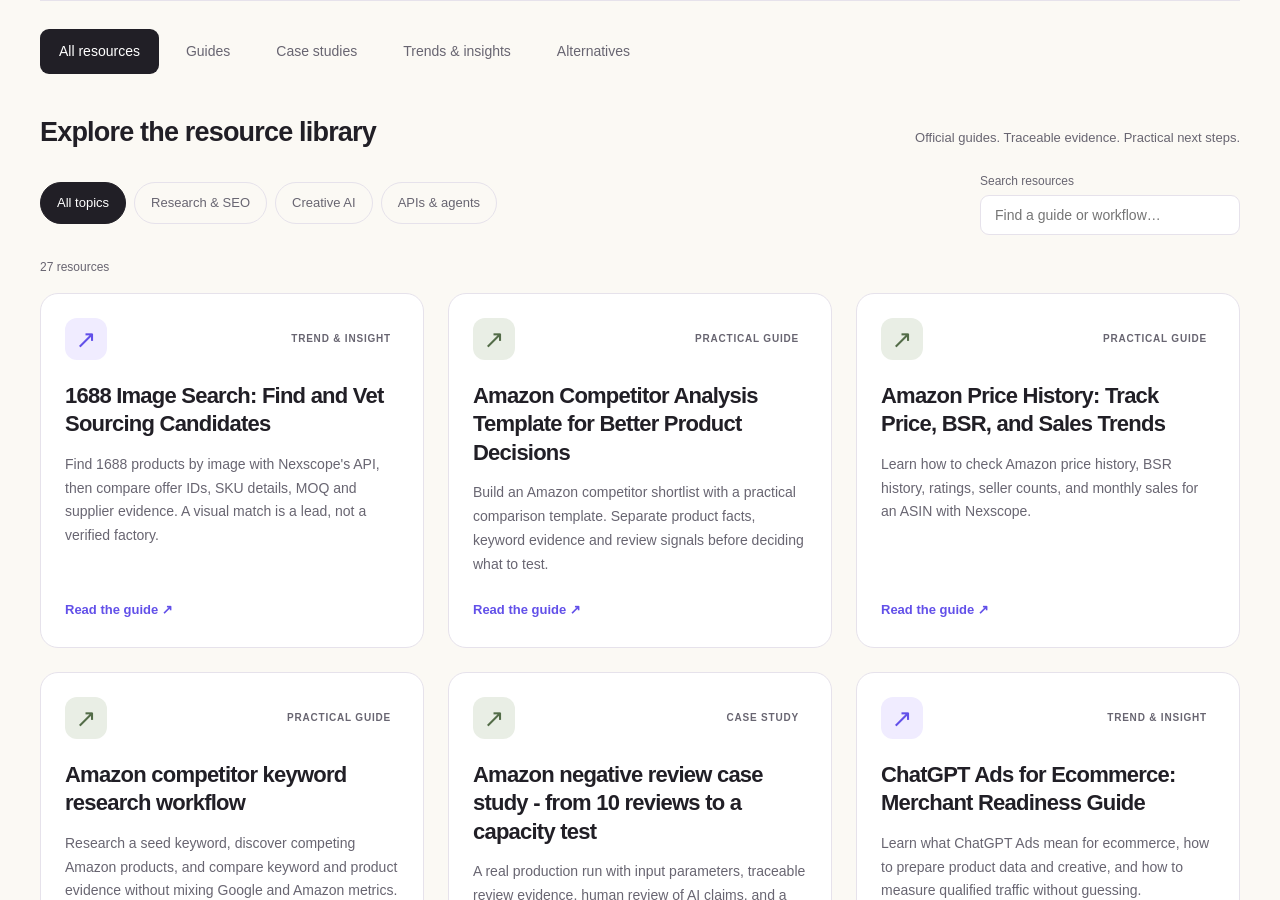
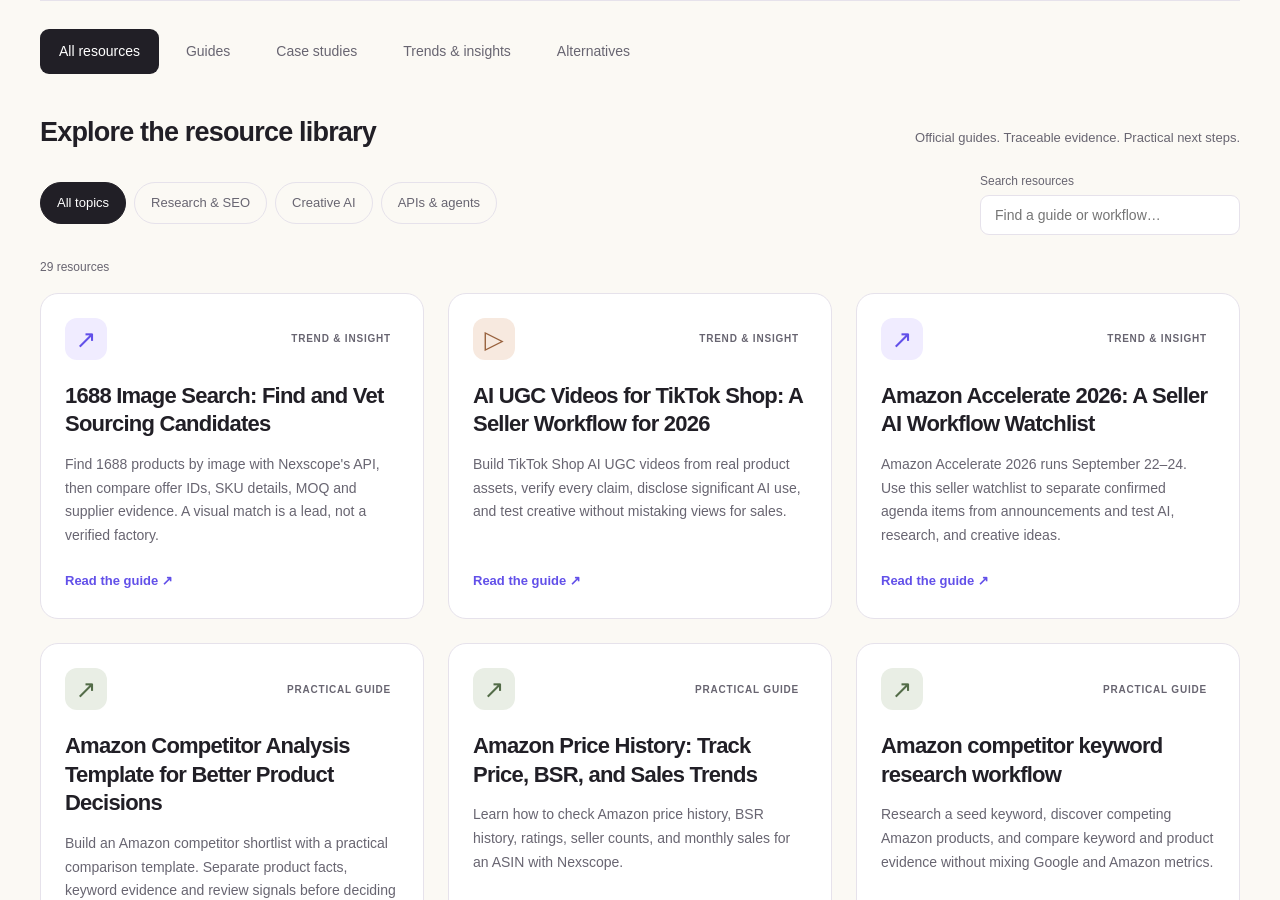
Before and after one commit to nexscope-ai/ecommerce-ai-tools, a Jekyll site: the page built from docs/index.md, in a window 1280 px wide and 900 px high, scrolled down 508 px. Built offline with Jekyll 4.4.1, drawn with Linux system fonts in a browser that asks for light colours; some of the changed lines change nothing that is shown.

Commit message:
Publish TikTok Shop AI UGC and Amazon Accelerate seller guides

```diff
--- /dev/null
+++ b/docs/ecommerce-trends/amazon-accelerate-2026-seller-ai-workflow-watchlist.md
@@ -0,0 +1,100 @@
+---
+layout: default
+title: "Amazon Accelerate 2026: A Seller AI Workflow Watchlist"
+description: "Amazon Accelerate 2026 runs September 22–24. Use this seller watchlist to separate confirmed agenda items from announcements and test AI, research, and creative ideas."
+permalink: /ecommerce-trends/amazon-accelerate-2026-seller-ai-workflow-watchlist/
+last_reviewed: 2026-09-22
+date_published: 2026-09-22
+date_modified: 2026-09-22
+author: Nexscope Team
+schema_type: Article
+og_type: article
+topic: agents
+keywords:
+  - Amazon Accelerate 2026
+  - Amazon Accelerate AI seller tools
+  - Amazon seller AI workflow
+  - Amazon product research
+---
+
+# Amazon Accelerate 2026: what sellers should watch—and how to test it
+
+**By Nexscope Team · Published September 22, 2026**
+
+Amazon Accelerate 2026 takes place **September 22–24 in Seattle**. Amazon has confirmed more than 150 sessions across 11 breakout topics, an expanded Seller Café, an Innovation Hub, and interactive AI experiences. That is a useful agenda, but it is **not a list of product launches**. Sellers will get more value by arriving with specific operational questions and a way to test any new idea after the event than by collecting announcement headlines.
+
+This is a **conference-period watchlist based on information available September 22**, not a recap of presentations that have not yet happened. Check Amazon's [event page](https://sell.amazon.com/events) and [Seller Forums agenda update](https://sellercentral.amazon.com/seller-forums/discussions/t/3ab1210c-8a5f-449c-b5af-09b0ae67b8dd) for changes and confirmed session details.
+
+> **Key takeaways:** Separate confirmed agenda items from new claims made onstage. Prioritize product research, AI-assisted seller work, creative production, and account health according to your own bottleneck. Bring a baseline for a small set of ASINs so you can test an idea rather than guess its impact. Keep Amazon's account-specific tools distinct from independent public-market research. Record access requirements, market coverage, cost, limitations, and the source of every claimed result.
+
+## What has Amazon actually confirmed for Accelerate 2026?
+
+**Amazon has confirmed the event and its formats, but sellers should verify individual feature announcements as they occur.** Its public event materials describe expanded advanced sessions, the Seller Café, Partner Connect, an Innovation Hub for testing tools, and interactive AI experiences. A [Seller Forums update](https://sellercentral.amazon.com/seller-forums/discussions/t/3ab1210c-8a5f-449c-b5af-09b0ae67b8dd) also identifies AI-powered strategy sessions, brand-building workshops, account-health essentials, and an advanced product-launch workshop.
+
+| Confirmed before the event | Not established by the agenda alone |
+| --- | --- |
+| September 22–24, 2026, in Seattle | That a particular new feature is generally available |
+| Sessions, workshops, and interactive AI experiences | That a demo works for every marketplace or seller account |
+| Innovation Hub and Seller Café access | That an AI recommendation is accurate for your catalog |
+| Product-launch and account-health topics | That any tool will improve ranking, conversion, or margin |
+
+When a keynote, demo, or session makes a new claim, capture the exact official source and release status before repeating it. A preview, private beta, and generally available feature are different things. Avoid publishing “Amazon launched X” based only on a conference slide or a third-party summary.
+
+## Which four seller questions are worth taking into the sessions?
+
+**Choose questions that end in a decision you can make for an actual SKU.** A broad question such as “How can AI grow my business?” is harder to act on than one that names an input, output, and constraint.
+
+### 1. What can seller AI do with account-specific context?
+
+Amazon describes its existing [Seller Assistant](https://sellingpartners.aboutamazon.com/seller-assistant) as an AI-powered partner that can provide recommendations and, with a seller's permission, take actions. Ask which workflows are available in your marketplace and account, what data they use, what approval step exists, and how you can audit an action afterward. Do not treat a demo or an AI answer as an instruction to change inventory, bids, or listings without review.
+
+### 2. What evidence improves a product-launch decision?
+
+If a product-launch session discusses demand or competition, ask how its signals are defined: search behavior, purchases, review themes, estimated sales, or a category sample? Compare like-for-like ASINs and variations. Record a baseline of category, price, offer, reviews, and relevant keywords before evaluating a new research method. An estimated opportunity is not a forecast of your future sales.
+
+### 3. How should creative and listing content be validated?
+
+Amazon's agenda includes brand-building and AI experiences. For any content-generation workflow, ask what inputs it needs, whether it preserves product facts, how claims are checked, and where a human approves the output. A polished image or video is useful only if it depicts the product sold and complies with the relevant marketplace and advertising rules.
+
+### 4. What will you measure after trying a new workflow?
+
+Write down one baseline metric and one decision threshold before testing. Examples include time to research a competitor set, percentage of listing facts confirmed against source evidence, number of unusable creative outputs, or an account-reported sales metric. Keep public-market estimates, Seller Central first-party reports, and experiment results in separate columns. A before-and-after change alone does not prove causation.
+
+## What should a seller bring to the conference—or collect remotely?
+
+**Bring a one-page evidence sheet for one product line.** That makes expert conversations and new-tool demos much more specific.
+
+1. Identify your marketplace, own SKU/ASIN, and three to five close substitutes. Record variation and seller offer, not just a product title.
+2. Capture dated observations of competitor listings, price, ratings, relevant keywords, and review concerns. Mark missing fields rather than filling gaps with guesses.
+3. Add your own inventory, margin, advertising, and conversion information from systems you are authorized to use. Do not upload private account data into a conference demo without checking its permissions and terms.
+4. Write three questions you want answered: one about market demand, one about operational risk, and one about a creative or listing test.
+5. After a session, record the speaker, official documentation link, claimed availability, markets, prerequisites, and what you still need to verify.
+
+Independent research can help prepare the public-market side of that sheet. Nexscope's [Amazon data API catalog](https://www.nexscope.ai/apis/amazon?co-from=githubIO&utm_source=github_pages&utm_medium=referral&utm_campaign=amazon_accelerate_2026&utm_content=data_catalog) includes product, competitor, keyword, review, and historical-data workflows where supported. It is **not Amazon Seller Assistant or a replacement for your first-party Seller Central reports**. See the [Amazon competitor keyword research guide]({{ '/amazon-competitor-keyword-research/' | relative_url }}) for a narrower example.
+
+## How do you turn a conference announcement into a seven-day test?
+
+**Translate every promising announcement into a falsifiable workflow.** Use this sequence instead of changing your whole catalog at once:
+
+| Day | Action | Evidence to keep |
+| --- | --- | --- |
+| 0 | Capture the official claim and access status | Source URL, date, market, beta/GA label |
+| 1 | Choose one SKU and a baseline | Existing process, cost, time, quality or account metric |
+| 2–3 | Try the workflow on a bounded sample | Inputs, outputs, errors, human edits |
+| 4 | Check product and policy accuracy | Listing facts, source records, approval notes |
+| 5–6 | Compare with the baseline | Same market, SKU, period and measurement definition |
+| 7 | Decide whether to repeat, change, or stop | Result, limitations and next test |
+
+If a tool is unavailable to your account, the result is “not tested,” not “failed.” If its recommendation depends on private account data, do not substitute public estimates and call the two equivalent. If you cannot reproduce a claimed output, document the gap and ask the product team for the exact conditions.
+
+## How does Accelerate connect to Prime Big Deal Days?
+
+**The timing is tight, so favor low-risk research and creative checks over sweeping operational changes.** Amazon has announced [Prime Big Deal Days for October 6–7, 2026](https://www.aboutamazon.com/news/retail/amazon-prime-big-deals-day-2026-when-october-6-7). That leaves little time after Accelerate to validate an entirely new pricing, inventory, or advertising strategy. A practical near-term test is to refresh a small competitor baseline, verify one listing claim, or prepare one approved creative variation while keeping account-level decisions under human review.
+
+For a bounded pre-event research sequence and an example of how sparse price-history data should be interpreted, use Nexscope's existing [Prime Big Deal Days seller checklist]({{ '/ecommerce-trends/prime-big-deal-days-2026-seller-research/' | relative_url }}). It does not claim that a competitor's price change proves a deal or a profit opportunity.
+
+## The practical next step
+
+Choose one conference theme that matches your current bottleneck, prepare the evidence sheet, and save official links as announcements appear. After the event, update the sheet with confirmed capabilities and run a one-SKU test before broad adoption. If your question is about market and competitor evidence, [explore Nexscope's Amazon data workflows](https://www.nexscope.ai/apis/amazon?co-from=githubIO&utm_source=github_pages&utm_medium=referral&utm_campaign=amazon_accelerate_2026&utm_content=final_cta).
+
+**Editorial status:** This article reflects public information checked September 22, 2026. It should be reviewed after each conference day; do not convert this watchlist into a “2026 launches” recap without fresh official sources and tested product details.
--- a/docs/ecommerce-trends/index.md
+++ b/docs/ecommerce-trends/index.md
@@ -17,8 +17,16 @@
     <div class="topic-filters" role="group" aria-label="Filter articles by topic"><button type="button" data-topic="all" aria-pressed="true">All insights</button><button type="button" data-topic="agents" aria-pressed="false">AI agents & APIs</button><button type="button" data-topic="shopping" aria-pressed="false">AI shopping</button><button type="button" data-topic="creative" aria-pressed="false">Creative AI</button><button type="button" data-topic="sourcing" aria-pressed="false">Sourcing</button></div>
     <label class="trend-search">Search insights<input type="search" placeholder="Search topics or articles…" aria-controls="trend-results"></label>
   </div>
-  <p class="result-count" role="status" aria-live="polite">8 articles</p>
+  <p class="result-count" role="status" aria-live="polite">10 articles</p>
   <div class="trend-grid" id="trend-results">
+    <div class="trend-card" data-topic="agents"><a href="{{ '/ecommerce-trends/amazon-accelerate-2026-seller-ai-workflow-watchlist/' | relative_url }}">
+      <div class="card-art" aria-hidden="true"><span class="art-tile">Accelerate</span><span class="art-arrow">→</span><span class="art-tile dark">Seller test</span></div>
+      <div class="card-body"><div class="card-meta"><span class="card-tag">AMAZON SELLER AI</span><time datetime="2026-09-22">Sep 22, 2026</time></div><h3>Amazon Accelerate 2026: what should sellers test?</h3><p>Separate confirmed agenda items from new claims, then turn AI and research ideas into a one-SKU test.</p><span class="read-link">Open the seller watchlist ↗</span></div>
+    </a></div>
+    <div class="trend-card" data-topic="creative"><a href="{{ '/ecommerce-trends/tiktok-shop-ai-ugc-video-seller-workflow/' | relative_url }}">
+      <div class="card-art"><img src="{{ '/assets/images/ai-video-generator-product-workflow-720w.webp' | relative_url }}" width="720" height="405" alt="" loading="lazy"></div>
+      <div class="card-body"><div class="card-meta"><span class="card-tag">TIKTOK SHOP CREATIVE</span><time datetime="2026-09-22">Sep 22, 2026</time></div><h3>AI UGC videos for TikTok Shop, without false claims</h3><p>Create from approved product assets, check the output against the SKU, disclose AI use and measure beyond views.</p><span class="read-link">Read the seller workflow ↗</span></div>
+    </a></div>
     <div class="trend-card" data-topic="shopping"><a href="{{ '/ecommerce-trends/prime-big-deal-days-2026-seller-research/' | relative_url }}">
       <div class="card-art"><img src="{{ '/assets/images/prime-big-deal-days-2026-price-series-evidence.svg' | relative_url }}" width="1440" height="810" alt="" loading="lazy"></div>
       <div class="card-body"><div class="card-meta"><span class="card-tag">AMAZON SELLER RESEARCH</span><time datetime="2026-09-21">Sep 21, 2026</time></div><h3>Prime Big Deal Days 2026: prepare with evidence</h3><p>Build a competitor baseline, read a real price-series test, and monitor offers without mistaking a low price for a verified deal.</p><span class="read-link">Read the seller checklist ↗</span></div>
--- /dev/null
+++ b/docs/ecommerce-trends/tiktok-shop-ai-ugc-video-seller-workflow.md
@@ -0,0 +1,85 @@
+---
+layout: default
+title: "AI UGC Videos for TikTok Shop: A Seller Workflow for 2026"
+description: "Build TikTok Shop AI UGC videos from real product assets, verify every claim, disclose significant AI use, and test creative without mistaking views for sales."
+permalink: /ecommerce-trends/tiktok-shop-ai-ugc-video-seller-workflow/
+last_reviewed: 2026-09-22
+date_published: 2026-09-22
+date_modified: 2026-09-22
+author: Nexscope Team
+schema_type: Article
+og_type: article
+topic: creative
+keywords:
+  - AI UGC video for TikTok Shop
+  - TikTok Shop AI video
+  - AI product video
+  - TikTok Shop AI content disclosure
+---
+
+# AI UGC videos for TikTok Shop: a seller workflow that protects product truth
+
+**By Nexscope Team · Published September 22, 2026**
+
+An AI UGC video for TikTok Shop can turn a product image and a verified selling point into a creator-style concept without arranging a new shoot. It can also make a product look larger, perform better, or receive an endorsement it never had. The useful question is not whether AI can make a video. It is **whether the finished video accurately represents the SKU a shopper can buy**.
+
+TikTok now offers its own [AI Video Maker in Seller Center](https://seller-us.tiktok.com/university/essay?knowledge_id=4411372784994066&lang=en), while its September 2026 [TikTok Shop AI-generated content guidance](https://seller-us.tiktok.com/university/essay?knowledge_id=491489038501663) explains disclosure and product-accuracy requirements for the US market. This guide shows how to create, review, and test an AI-assisted product video, including where Nexscope fits and where human footage remains the better choice.
+
+> **Key takeaways:** Start with approved images and claims for one exact SKU. Use AI to test a hook or visual treatment, not to invent product performance or a customer's experience. Review the generated item against the listing before publishing. Disclose fully or significantly AI-generated content as TikTok Shop requires in your market. Measure product clicks and orders alongside views, and keep a record of the input, final video, and approval decision.
+
+## What does “AI UGC” mean for a TikTok Shop seller?
+
+**AI UGC is creator-style content made partly or wholly with AI; it is not evidence that a real customer used or recommended the product.** A synthetic presenter, generated product scene, AI voice, and scripted “review” may all look like conventional user-generated content. The word *style* matters. Never describe a fictional presenter as an actual buyer, quote an invented testimonial, or imply a real-world test that did not happen.
+
+TikTok's [Symphony Agent](https://ads.tiktok.com/business/en/blog/symphony-agent) can move from a brief and product assets to scripts and videos. TikTok Shop's own AI Video Maker lets eligible US sellers select a product, add assets, review a generated result, and finish posting in Seller Center. Third-party tools can help prepare other creative options, but they do not bypass TikTok's review, product-linking, disclosure, or account requirements.
+
+| Use case | Better starting asset | Why |
+| --- | --- | --- |
+| Test two different opening hooks | An approved product image and factual brief | The concept can change while the product facts stay fixed. |
+| Show a physical mechanism, fit, texture, or measured result | Real footage of the exact SKU | Generated motion is not proof that the item performs that way. |
+| Explain a feature already shown on the listing | Approved image or real clip plus checked script | A clear explanation can be useful if the visible product remains accurate. |
+| Present a customer review or creator endorsement | Authorized real customer or creator content | A synthetic testimonial is not a substitute for genuine experience. |
+
+## How do you make a TikTok Shop AI UGC video without inventing evidence?
+
+**Use a one-SKU, one-claim, one-proof workflow.** This narrows what the model may improvise and makes approval faster.
+
+1. **Create a factual product brief.** Record the exact SKU or variation, dimensions, color, included items, materials, permitted claims, current price if mentioned, and the source for each fact. Mark anything not verified as “do not say.” Use images and footage you have rights to use.
+2. **Choose one buyer question.** For example, “Will this organizer fit a narrow desk?” is a better brief than “Make a viral ad.” Write a hook that answers the question, then show the detail that supports the answer. If the dimensions are not verified, do not turn the hook into a size claim.
+3. **Generate a small set of variants.** Test a product close-up, a problem–solution explanation, and a routine-based opening. Nexscope's [AI UGC video workflow](https://www.nexscope.ai/ai-ugc-video-generator?co-from=githubIO&utm_source=github_pages&utm_medium=referral&utm_campaign=tiktok_shop_ai_ugc_2026&utm_content=article) supports product-image-based video and creator-style formats; its [image-to-video workspace](https://www.nexscope.ai/seller/video-generation/image-to-video?co-from=githubIO&utm_source=github_pages&utm_medium=referral&utm_campaign=tiktok_shop_ai_ugc_2026&utm_content=workflow) exposes a 9:16 TikTok aspect-ratio option. Review the output before using it anywhere.
+4. **Run a product-truth check.** Pause on every frame that shows the product. Compare its label, shape, color, quantity, attachments, and apparent scale with the real item and listing. Listen for unsupported claims. Check hands, object interactions, subtitles, music, and any simulated person or voice.
+5. **Disclose and publish through the appropriate account workflow.** TikTok Shop's US guidance says content that is fully or significantly AI-generated or altered should be disclosed, including by an in-video note or the platform's AI-generated-content setting. Confirm the current rules for your market and format. A Nexscope video file does not automatically become a linked TikTok Shop post.
+
+For a hypothetical desk organizer, a safe prompt might be: “Create a 9:16 concept using the supplied product image. Show the exact visible organizer on a desk; keep its color, shape, logo, and number of compartments unchanged. Use a neutral voiceover about organizing small desk items. Do not state dimensions, material, durability, or customer opinions unless supplied in the approved brief.” The example is a **prompt template, not a tested output or performance claim**.
+
+## Which TikTok Shop AI content rules matter most?
+
+**Accuracy and disclosure are separate checks; passing one does not satisfy the other.** TikTok Shop's September 2026 US policy allows responsible AI use, but prohibits misleading product depictions, false effects, unauthorized likenesses, and fabricated endorsements. It calls for disclosure when content is fully generated or significantly edited by AI. TikTok also states that an AI label alone is not a reason to restrict otherwise compliant content. Rules and availability can differ by market, and ad formats may have separate controls.
+
+Before publishing, ask:
+
+- Does the video show the same product variation and bundle the shopper will receive?
+- Could a viewer mistake a generated action, result, presenter, or “review” for a real test or endorsement?
+- Are claims consistent with the product detail page, packaging, and evidence you actually have?
+- Do you own or have permission to use every image, voice, likeness, logo, and reference clip?
+- Has the appropriate AI disclosure been applied to the final post or ad format?
+
+Do not assume that adding “AI-generated” makes an inaccurate claim acceptable. See TikTok Shop's [AI-generated content requirements](https://seller-us.tiktok.com/university/essay?knowledge_id=491489038501663) and [guidance on misleading promotional content](https://seller-us.tiktok.com/university/essay?knowledge_id=4581457528194817).
+
+## Should you use TikTok's AI Video Maker or an external workflow?
+
+**Choose by the job, not by an assumed quality ranking.** TikTok's AI Video Maker is integrated with eligible sellers' product and posting workflow in Seller Center; its credit allocation and availability depend on account conditions. An external workflow can be useful when a team wants to prepare creative before opening Seller Center or adapt approved source assets for more than one channel. It still needs a manual policy and listing check before a TikTok Shop post.
+
+Nexscope is an independent creative workflow, not TikTok's AI Video Maker or an official TikTok Shop posting tool. Compare both with the same approved brief and judge the outputs on product fidelity, editing effort, usable variations, and the full cost of creating **approved** videos—not just the number generated.
+
+## How do you test whether the video helps sales?
+
+**Change one creative variable at a time and follow the shopper beyond the view.** Make two variants for one SKU with the same offer and landing destination, changing only the first hook or the product demonstration angle. Record the posting date, account, audience, video, product link, and any paid promotion. Compare watch-through, product clicks, add-to-cart activity, orders, returns, and policy flags where those metrics are available to your account. Do not attribute an order change to the video if price, inventory, promotion, or audience changed at the same time.
+
+AI can reduce the time needed to explore creative directions. It cannot validate a claim, guarantee approval, or guarantee GMV. Keep the winning *idea* only if the finished asset remains truthful and the downstream results hold up.
+
+## The practical next step
+
+Pick one SKU with good approved images and one buyer question you can answer with evidence. Create two clearly different concepts, reject any version that distorts the item, and publish only after checking TikTok Shop's rules for your market. To prepare a first concept, [explore Nexscope's AI UGC video workflow](https://www.nexscope.ai/ai-ugc-video-generator?co-from=githubIO&utm_source=github_pages&utm_medium=referral&utm_campaign=tiktok_shop_ai_ugc_2026&utm_content=final_cta).
+
+For the broader creative workflow, see [Nexscope's product image-to-video guide]({{ '/ai-video-generator/' | relative_url }}). For the research side of a seller campaign, see the [Prime Big Deal Days competitor checklist]({{ '/ecommerce-trends/prime-big-deal-days-2026-seller-research/' | relative_url }}).
```
